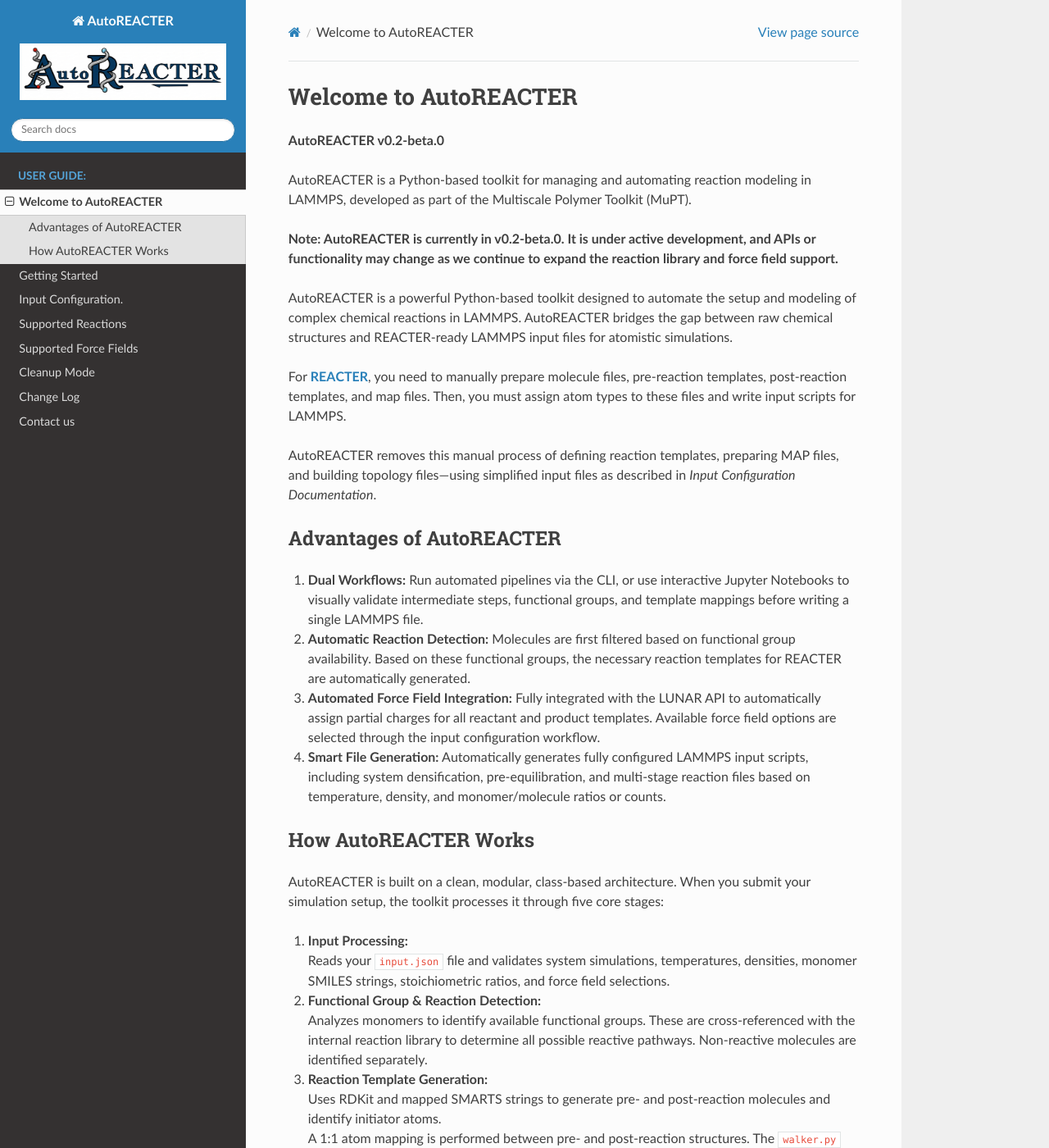
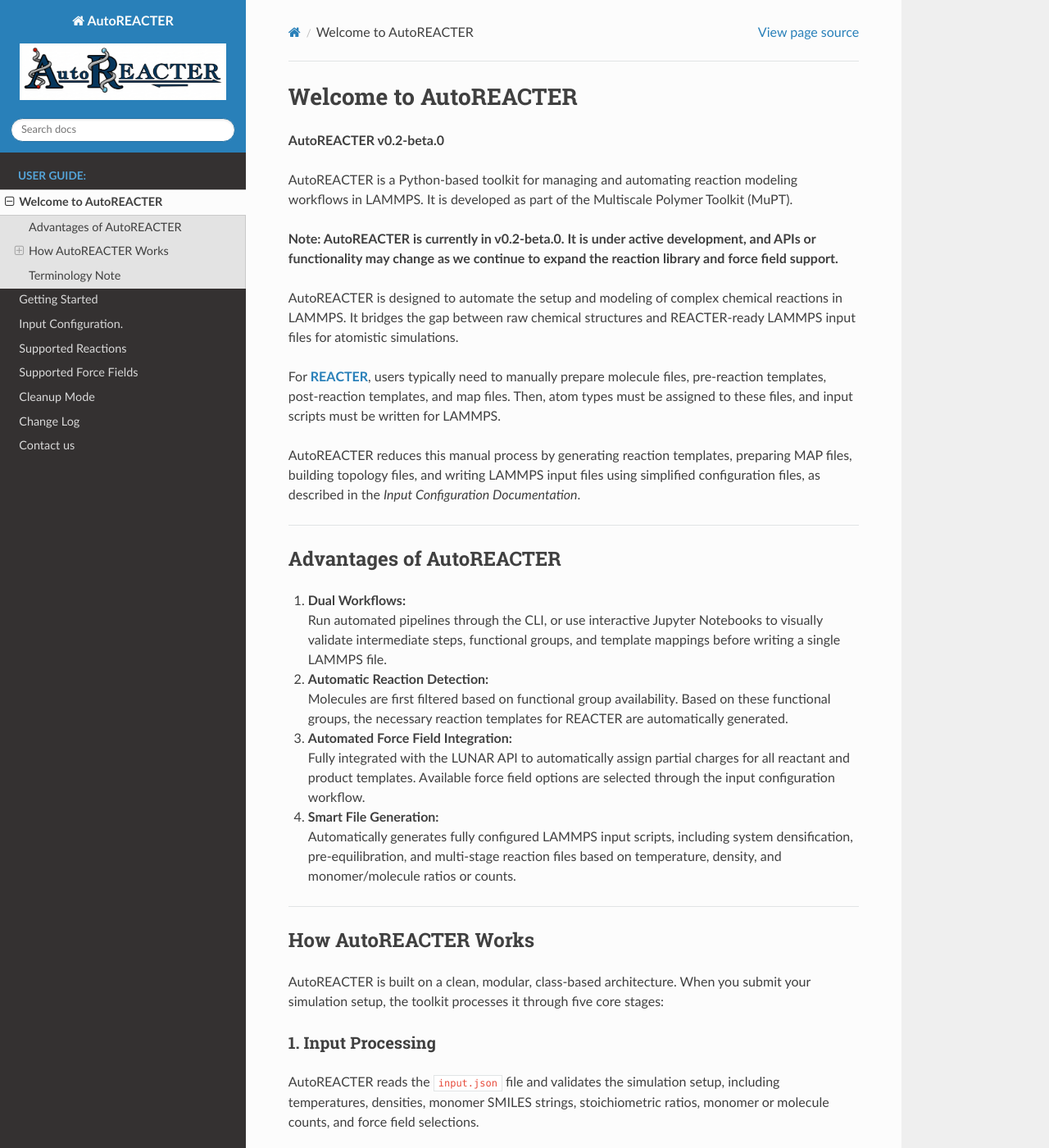
Before and after one commit to NanoCIPHER-Lab/AutoREACTER, a Sphinx documentation site: the page built from docs/source/overview.md, in a window 1280 px wide and 1400 px high. Shown: the whole window at 82% size. Built offline with Sphinx 7.4.7 and the Read the Docs theme 3.1.0, drawn with Linux system fonts in a browser that asks for light colours; pages that are not in the unit, such as notebooks, are missing from menus; some of the changed text lies outside the part shown.

Commit message:
Improve docs wording and add overview image

```diff
--- a/docs/requirements.txt
+++ b/docs/requirements.txt
@@ -1,3 +1,4 @@
 sphinx
 myst-parser
 furo
+sphinx-rtd-theme
--- a/docs/source/overview.md
+++ b/docs/source/overview.md
@@ -2,47 +2,66 @@
 
 **AutoREACTER v0.2-beta.0**
 
-AutoREACTER is a Python-based toolkit for managing and automating reaction modeling in LAMMPS, developed as part of the Multiscale Polymer Toolkit (MuPT).
+AutoREACTER is a Python-based toolkit for managing and automating reaction modeling workflows in LAMMPS. It is developed as part of the Multiscale Polymer Toolkit (MuPT).
 
 **Note: AutoREACTER is currently in v0.2-beta.0. It is under active development, and APIs or functionality may change as we continue to expand the reaction library and force field support.**
 
-AutoREACTER is a powerful Python-based toolkit designed to automate the setup and modeling of complex chemical reactions in LAMMPS. AutoREACTER bridges the gap between raw chemical structures and REACTER-ready LAMMPS input files for atomistic simulations.
+AutoREACTER is designed to automate the setup and modeling of complex chemical reactions in LAMMPS. It bridges the gap between raw chemical structures and REACTER-ready LAMMPS input files for atomistic simulations.
 
-For **[REACTER](https://www.reacter.org/)**, you need to manually prepare molecule files, pre-reaction templates, post-reaction templates, and map files. Then, you must assign atom types to these files and write input scripts for LAMMPS.
+For **[REACTER](https://www.reacter.org/)**, users typically need to manually prepare molecule files, pre-reaction templates, post-reaction templates, and map files. Then, atom types must be assigned to these files, and input scripts must be written for LAMMPS.
 
-AutoREACTER removes this manual process of defining reaction templates, preparing MAP files, and building topology files—using simplified input files as described in *Input Configuration Documentation*.
+AutoREACTER reduces this manual process by generating reaction templates, preparing MAP files, building topology files, and writing LAMMPS input files using simplified configuration files, as described in the *Input Configuration Documentation*.
+
+---
 
 ## Advantages of AutoREACTER
 
-1. **Dual Workflows:** Run automated pipelines via the CLI, or use interactive Jupyter Notebooks to visually validate intermediate steps, functional groups, and template mappings before writing a single LAMMPS file.
+1. **Dual Workflows:**
+   Run automated pipelines through the CLI, or use interactive Jupyter Notebooks to visually validate intermediate steps, functional groups, and template mappings before writing a single LAMMPS file.
 
-2. **Automatic Reaction Detection:** Molecules are first filtered based on functional group availability. Based on these functional groups, the necessary reaction templates for REACTER are automatically generated.
+2. **Automatic Reaction Detection:**
+   Molecules are first filtered based on functional group availability. Based on these functional groups, the necessary reaction templates for REACTER are automatically generated.
 
-3. **Automated Force Field Integration:** Fully integrated with the LUNAR API to automatically assign partial charges for all reactant and product templates. Available force field options are selected through the input configuration workflow.
+3. **Automated Force Field Integration:**
+   Fully integrated with the LUNAR API to automatically assign partial charges for all reactant and product templates. Available force field options are selected through the input configuration workflow.
 
-4. **Smart File Generation:** Automatically generates fully configured LAMMPS input scripts, including system densification, pre-equilibration, and multi-stage reaction files based on temperature, density, and monomer/molecule ratios or counts.
+4. **Smart File Generation:**
+   Automatically generates fully configured LAMMPS input scripts, including system densification, pre-equilibration, and multi-stage reaction files based on temperature, density, and monomer/molecule ratios or counts.
+
+---
 
 ## How AutoREACTER Works
 
 AutoREACTER is built on a clean, modular, class-based architecture. When you submit your simulation setup, the toolkit processes it through five core stages:
 
-1. **Input Processing:**
-   Reads your `input.json` file and validates system simulations, temperatures, densities, monomer SMILES strings, stoichiometric ratios, and force field selections.
+### 1. Input Processing
 
-2. **Functional Group & Reaction Detection:**
-   Analyzes monomers to identify available functional groups. These are cross-referenced with the internal reaction library to determine all possible reactive pathways. Non-reactive molecules are identified separately.
+AutoREACTER reads the `input.json` file and validates the simulation setup, including temperatures, densities, monomer SMILES strings, stoichiometric ratios, monomer or molecule counts, and force field selections.
 
-3. **Reaction Template Generation:**
-   Uses RDKit and mapped SMARTS strings to generate pre- and post-reaction molecules and identify initiator atoms.
-   A 1:1 atom mapping is performed between pre- and post-reaction structures. The `walker.py` module traverses the molecular graph from initiator atoms to extract templates and edges. RDKit is also used to identify by-products throughout the reaction process.
+### 2. Functional Group and Reaction Detection
 
-4. **Force Field Assignment:**
-   Communicates with the LUNAR API to assign force field parameters, atom types, and partial charges.
-   LUNAR repository: [https://github.com/CMMRLab/LUNAR](https://github.com/CMMRLab/LUNAR)
+AutoREACTER analyzes the input molecules to identify available functional groups. These functional groups are cross-referenced with the internal reaction library to determine all possible reactive pathways. Non-reactive molecules are identified separately.
 
-5. **LAMMPS File Generation:**
-   Based on the provided inputs and generated chemical data, AutoREACTER writes the required LAMMPS input scripts.
+### 3. Reaction Template Generation
+
+AutoREACTER uses RDKit and mapped SMARTS strings to generate pre-reaction and post-reaction molecules and identify initiator atoms.
+
+A 1:1 atom mapping is performed between pre-reaction and post-reaction structures. The `walker.py` module traverses the molecular graph from initiator atoms to extract templates and edges. RDKit is also used to identify by-products throughout the reaction process.
+
+### 4. Force Field Assignment
+
+AutoREACTER communicates with the LUNAR API to assign force field parameters, atom types, and partial charges.
+
+LUNAR repository: [https://github.com/CMMRLab/LUNAR](https://github.com/CMMRLab/LUNAR)
+
+### 5. LAMMPS File Generation
+
+Based on the provided inputs and generated chemical data, AutoREACTER writes the required LAMMPS input scripts for the full simulation workflow.
+
+This includes files for system densification, pre-reaction equilibration, reaction stages, and post-reaction equilibration.
 
 ---
 
-**Note:** In the documentation and within AutoREACTER, molecules are often referred to as *monomers*, as this package is primarily designed for polymer systems.
+## Terminology Note
+
+In the documentation and within AutoREACTER, molecules are often referred to as *monomers*, as this package is primarily designed for polymer systems.
```
Also changed, not shown: docs/source/index.rst (+18 -9 lines), docs/source/_static/autoreacter_overview.png (added).
